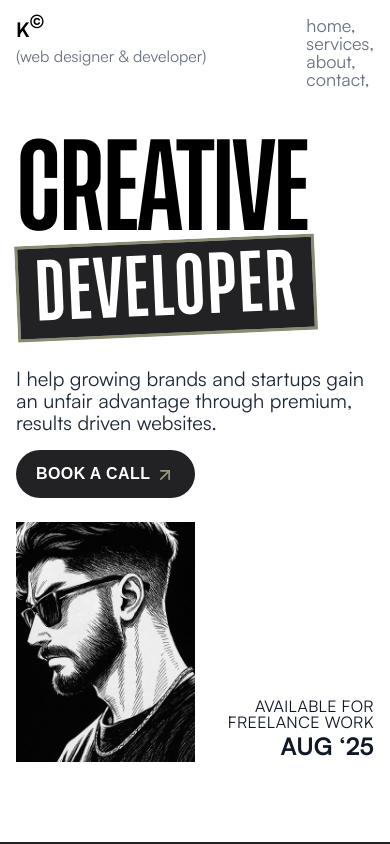
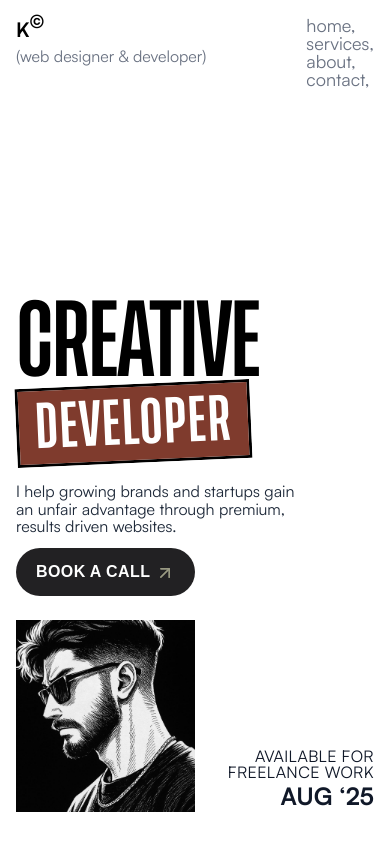
Before and after one commit to karan1310-bit/amateurK, a Next.js app: page / in a window 390 px wide. Shown: the top 844 px of the page. Built offline with nearby package versions, Linux system fonts and the light colour scheme; a web font is replaced by a local one.

Commit message:
prototype done in 3 days damn

```diff
--- a/app/page.js
+++ b/app/page.js
@@ -27,7 +27,8 @@ const page = () => {
 
   return (
     <main className='bg-[#222123]'>
-      <HeroSection />
+      <section className='bg-[#ffffff]'>
+      <HeroSection /></section>
       <MessageSection />
       <Services />
       <CTA />
--- a/components/Button.jsx
+++ b/components/Button.jsx
@@ -71,7 +71,7 @@ const FlairButton = () => {
   return (
     <a
       href={`https://wa.me/917225928721?text=${encodeURIComponent(
-    `Hi there! I’d love to reserve this place — is it available?`
+    `Hi there! came to know about you and would love to discuss a project with you. Here's my message:`
   )}`} target="_blank"
       ref={buttonRef}
       className="relative inline-flex items-center justify-center px-5 md:px-6 py-3 md:py-4 font-proxima font-semibold text-white bg-[#222123] rounded-4xl transition-colors duration-150 ease-out group overflow-hidden"
--- a/components/CTA.jsx
+++ b/components/CTA.jsx
@@ -3,14 +3,15 @@
 import Image from "next/image";
 import Link from "next/link";
 import FlairButton from "./Button";
+import Effect from "./Effect";
 
 export default function CTA() {
   return (
-    <section className="w-full font-satoshi flex flex-col items-center justify-center min-h-screen px-6 md:px-8 lg:px-16">
+    <section className="w-full font-satoshi flex flex-col items-center justify-center md:min-h-screen px-6 md:px-8 lg:px-16 mt-16 md:mt-0 mb-16 md:mb-2">
 
 
       {/* Main Content Box */}
-      <div className="bg-[#ffffff] text-center text-black w-full rounded-sm py-32 md:py-36 px-4 md:px-12 relative">
+      <div className="bg-[#ffffff] text-center text-black w-full rounded-sm py-28 md:py-36 px-4 md:px-12 relative">
         <p className="text-gray-900 text-lg md:text-xl mb-8">
           (Need an unfair advantage?)
         </p>
@@ -34,12 +35,8 @@ export default function CTA() {
         {/* Bottom Right Contact */}
         <div className="absolute right-4 bottom-4 text-right text-xs md:text-lg">
           <p className="">FOR FURTHER INQUIRIES</p>
-          <Link
-            href="mailto:hello@byhuy.com"
-            className="text-black hover:underline"
-          >
-            Kfreelance131@gmail.com
-          </Link>
+          <Effect title="Kfreelance131@gmail.com" link="mailto:kfreelance131@gmail.com" />
+
         </div>
       </div>
 
--- a/components/Clock.jsx
+++ b/components/Clock.jsx
@@ -41,7 +41,7 @@ export default function Clock() {
   return (
     <p
       ref={clockRef}
-      className="text-base md:text-lg font-satoshi font-medium tracking-wider md:text-right"
+      className="text-sm md:text-lg font-satoshi font-medium tracking-wider md:text-right"
     >
       {formatTime(time)}
     </p>
--- a/components/Eye.jsx
+++ b/components/Eye.jsx
@@ -66,7 +66,7 @@ export default function Eyes() {
   }, { scope: containerRef });
 
   return (
-  <div className="flex items-center justify-center min-h-fit overflow-hidden font-satoshi">
+ <div className="flex items-center justify-center min-h-fit overflow-hidden font-satoshi">
   <div
     ref={containerRef}
     className="w-[180px] h-[160px] rounded-[12px] shadow-md bg-[#222123] flex items-center justify-center pb-4 relative"
@@ -76,7 +76,7 @@ export default function Eyes() {
         <div
           key={i}
           ref={(el) => (eyeRefs.current[i] = el)}
-          className="relative w-[50px] h-[50px] rounded-full flex items-center justify-center shadow-md overflow-hidden bg-[radial-gradient(circle_at_center,_#2e2e2e,_#222123)]"
+          className="relative w-[50px] h-[50px] rounded-full flex items-center justify-center shadow-md overflow-hidden bg-[radial-gradient(circle_at_center,_#555555,_#2e2e2e)]"
         >
           {/* Pupil */}
           <div className="pupil w-[20px] h-[20px] rounded-full bg-[radial-gradient(circle,_#000_60%,_#111)] absolute transition-transform duration-75 ease-out" />
--- a/components/Hero.jsx
+++ b/components/Hero.jsx
@@ -62,22 +62,22 @@ export default function HeroSection() {
 
   return (
     <section className="overflow-hidden">
-      <div className="hero-wrapper flex flex-col justify-between ">
+      <div className="hero-wrapper flex flex-col justify-between min-h-screen">
         <Header />
-        <div className="hero-container bg-[#ffffff] text-black px-4 md:px-8 pb-20">
+        <div className="hero-container bg-[#ffffff] text-black px-4 md:px-8 pb-8">
           <div className="md:text-center mt-8 md:mt-8">
-            <div className="flex flex-col md:flex-row md:justify-center md:items-end gap-0 md:gap-8 mb-6 md:mb-12">
+            <div className="flex flex-col md:flex-row md:justify-center md:items-end gap-0 md:gap-8 mb-4 md:mb-12">
               {/* CREATIVE */}
               <div className="overflow-hidden">
-                <h1 className="text-creative text-[6rem] md:text-[9rem] font-normal font-turtosk pt-2 md:pt-0 md:pb-6 uppercase leading-none tracking-tight">
+                <h1 className="text-creative text-[5rem] md:text-[9rem] font-normal font-turtosk pt-2 md:pt-0 md:pb-6 uppercase leading-none tracking-tight">
                   CREATIVE
                 </h1>
               </div>
 
               {/* DEVELOPER */}
-              <div className="hero-text-scroll rotate-[-2.5deg] border-[1vw] w-fit md:border-[0.5vw] border-[#8B8B72] [clip-path:polygon(50%_0,50%_0,50%_100%,50%_100%)]">
-                <div className="bg-[#222123]">
-                  <h1 className="hero-developer uppercase text-[4rem] md:text-[8rem] font-turtosk font-normal text-[#FFFFFF] leading-[1.1] tracking-wide px-4 pb-2 md:pb-6 pt-3 md:pt-0">
+              <div className="hero-text-scroll rotate-[-2.5deg] border-[1vw] w-fit md:border-[0.5vw] border-[#000000] [clip-path:polygon(50%_0,50%_0,50%_100%,50%_100%)]">
+                <div className="bg-[#7f3b2d]">
+                  <h1 className="hero-developer uppercase text-[3rem] md:text-[8rem] font-turtosk font-normal text-[#FFFFFF] leading-[1.1] tracking-wide px-4 pb-2 md:pb-6 pt-3 md:pt-0">
                     Developer
                   </h1>
                 </div>
@@ -87,7 +87,7 @@ export default function HeroSection() {
 
           <div className="flex md:h-[50vh] flex-col md:flex-row justify-between items-start md:items-start gap-6 md:gap-16">
             {/* LEFT COLUMN */}
-            <div className="w-full md:w-1/3 min-h-full space-y-2 md:space-y-4">
+            <div className="w-full md:w-1/3 min-h-full space-y-1 md:space-y-4">
               <div className="overflow-hidden">
                 <div className="animate-up hidden md:block text-xl text-[#5c5c49] mt-4 mb-8">
                   <FiArrowDownLeft className="inline-block text-2xl text-[#5c5c49] rotate-270" />
@@ -95,7 +95,7 @@ export default function HeroSection() {
               </div>
 
               <div className="overflow-hidden">
-                <p className="animate-up text-gray-800 mb-2 md:mb-4 text-xl sm:text-3xl font-satoshi leading-[1.1] md:leading-none">
+                <p className="animate-up text-gray-800 max-w-2xs md:max-w-md mb-2 md:mb-4 text-base sm:text-3xl font-satoshi leading-[1.1] md:leading-none">
                   I help growing brands and startups gain an unfair advantage through
                   premium, results driven websites.
                 </p>
@@ -137,7 +137,7 @@ export default function HeroSection() {
             <div className="flex md:hidden w-full h-full justify-end items-end">
               {/* IMAGE */}
               <div className="w-1/2 h-full flex justify-center overflow-hidden">
-                <div className="animate-up w-48 h-60 relative overflow-hidden">
+                <div className="animate-up w-48 h-48 relative overflow-hidden">
                   <Image
                     src="/images/hero.jpg"
                     alt="Huy Nguyen"
```
Also changed, not shown: components/Footer.jsx (+10 -10 lines).
